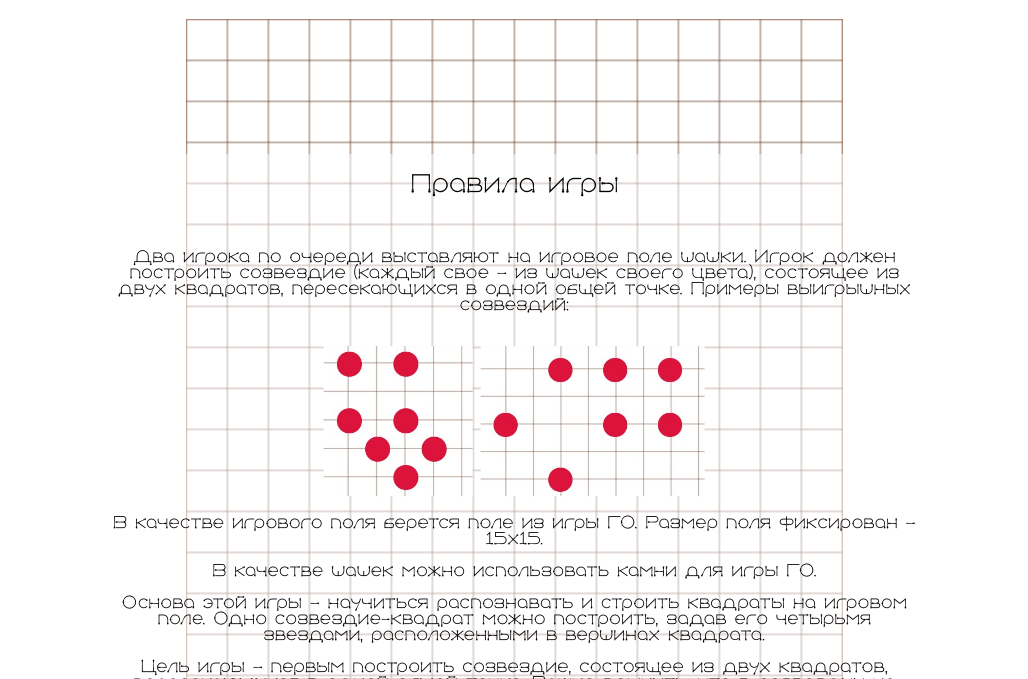
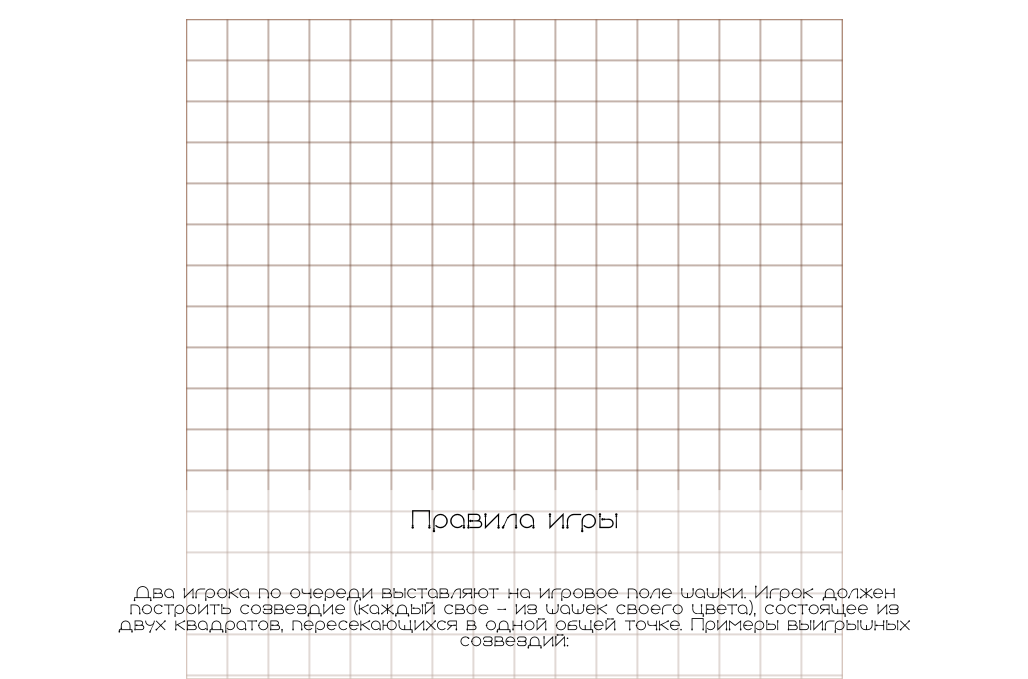
Before and after one commit to upit3r/upit3r.github.io, a website: page index.html in a window 1280 px wide. Both pictures are taken after a click on the button "Правила игры". Shown: the part 58-737 px from the top of the page, without its empty margins (126-1154 px from the left). Drawn offline with nearby package versions, Linux system fonts and the light colour scheme.

Commit message:
Update style.css

```diff
--- a/style.css
+++ b/style.css
@@ -158,7 +158,7 @@ h1{
 
 .rules-div{
     position: absolute; /* or absolute */
-    top: 125%;
+    margin-top: 500px;
     left: 50%;
     width:125%;
     background: rgba(255, 255, 255, 0.5);
```
